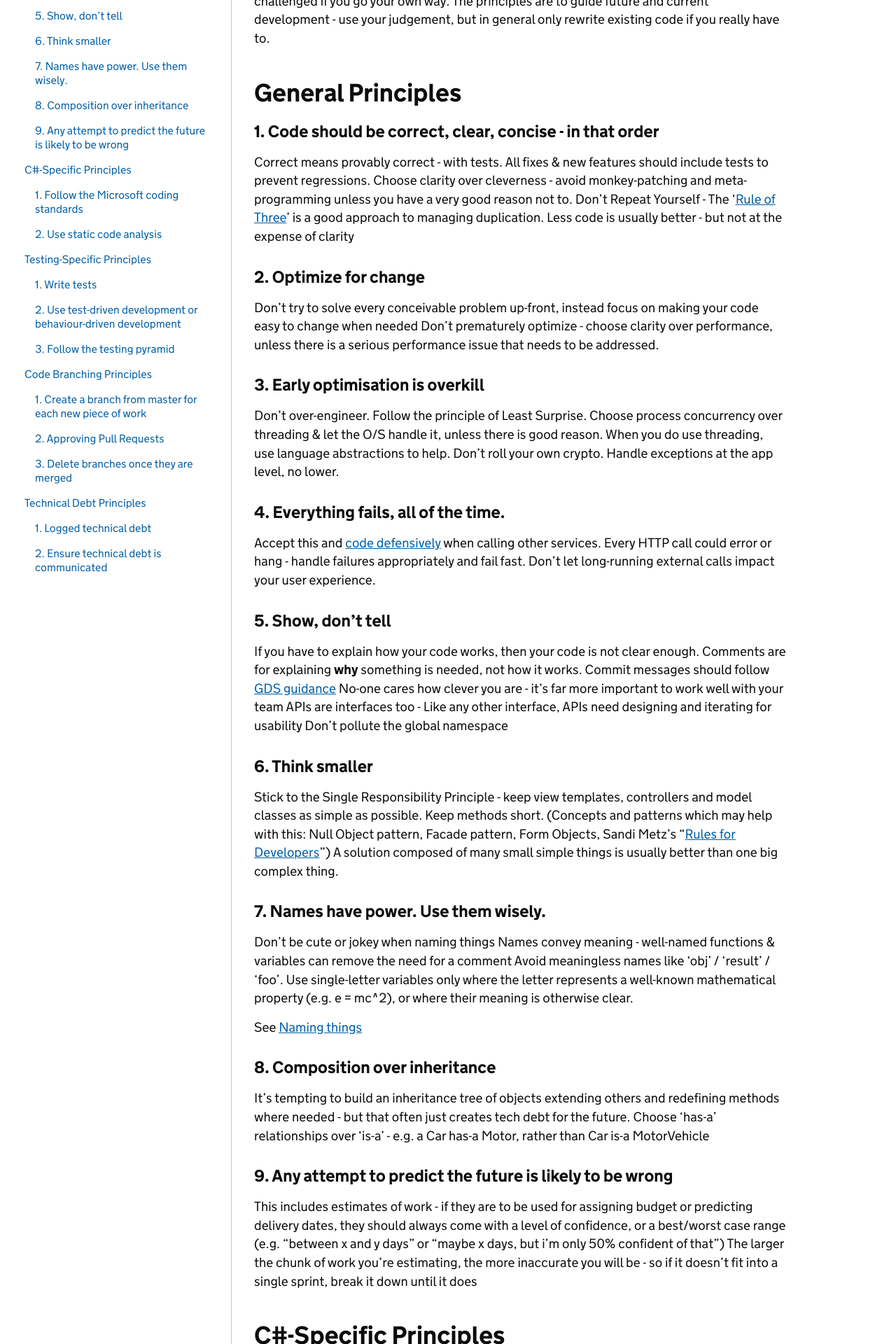
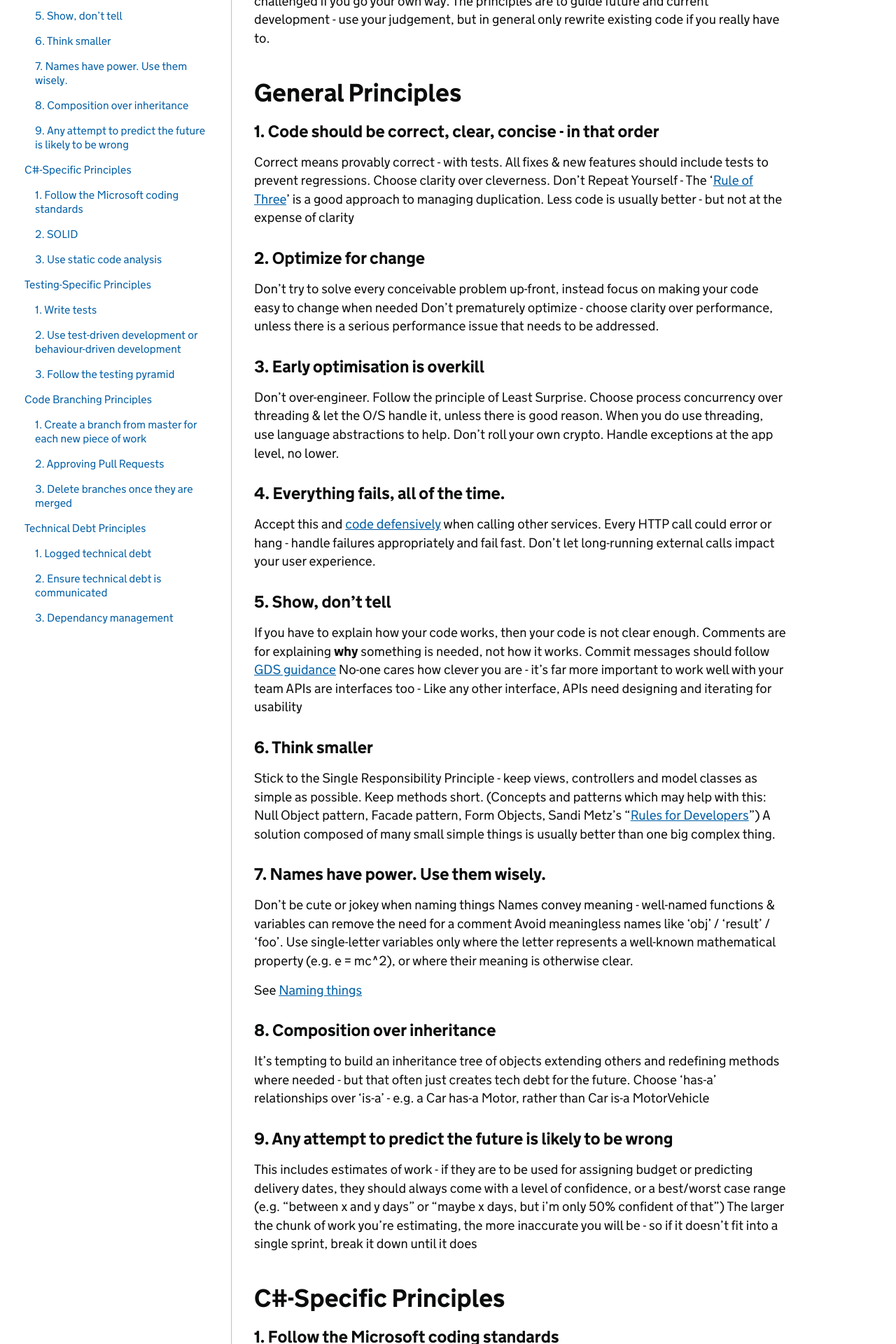
Before and after one commit to SkillsFundingAgency/das-technical-guidance, a Jekyll site: the page built from principles/coding-principles.md, in a window 1280 px wide. Shown: the part 321-2241 px from the top of the page at 70% size. Built offline with Jekyll 4.4.1, drawn with Linux system fonts in a browser that asks for light colours; part of the change alters nothing that is shown; some of the changed text lies outside the part shown.

Commit message:
Removes reference to monkey patching and updates the README with better instructions for running locally

```diff
--- a/principles/coding-principles.md
+++ b/principles/coding-principles.md
@@ -14,7 +14,7 @@ They are guidance, not The Law - there will always be edge cases, but you should
 ### 1. Code should be correct, clear, concise - in that order
 
 Correct means provably correct - with tests. All fixes & new features should include tests to prevent regressions.
-Choose clarity over cleverness - avoid monkey-patching and meta-programming unless you have a very good reason not to.
+Choose clarity over cleverness.
 Don’t Repeat Yourself - The ‘[Rule of Three](https://en.wikipedia.org/wiki/Rule_of_three_(computer_programming))’ is a good approach to managing duplication. Less code is usually better - but not at the expense of clarity
 
 ### 2. Optimize for change
@@ -37,10 +37,9 @@ Comments are for explaining <strong>why</strong> something is needed, not how it
 Commit messages should follow [GDS guidance](https://github.com/alphagov/styleguides/blob/master/git.md)
 No-one cares how clever you are - it’s far more important to work well with your team
 APIs are interfaces too - Like any other interface, APIs need designing and iterating for usability
-Don’t pollute the global namespace
 
 ### 6. Think smaller
-Stick to the Single Responsibility Principle - keep view templates, controllers and model classes as simple as possible. Keep methods short. (Concepts and patterns which may help with this: Null Object pattern, Facade pattern, Form Objects, Sandi Metz’s “[Rules for Developers](https://robots.thoughtbot.com/sandi-metz-rules-for-developers)”)
+Stick to the Single Responsibility Principle - keep views, controllers and model classes as simple as possible. Keep methods short. (Concepts and patterns which may help with this: Null Object pattern, Facade pattern, Form Objects, Sandi Metz’s “[Rules for Developers](https://robots.thoughtbot.com/sandi-metz-rules-for-developers)”)
 A solution composed of many small simple things is usually better than one big complex thing.
 
 ### 7. Names have power. Use them wisely.
@@ -64,7 +63,15 @@ The larger the chunk of work you’re estimating, the more inaccurate you will b
 ### 1. Follow the Microsoft coding standards
 The Microsoft developed [Coding Conventions](https://docs.microsoft.com/en-us/dotnet/csharp/programming-guide/inside-a-program/coding-conventions) were  developed to give a consistent look and feel to C# code so that readers can focus on the content and not the layout. This can help reduce the congitive over-head and enable readers to understand the code more quickly based on their previous experience.
 
-### 2. Use static code analysis
+### 2. SOLID
+Follow [SOLID principles](https://en.wikipedia.org/wiki/SOLID). This will make code more understandable and easier to maintain
+* Single Responsibility -
+* Open/Closed principle
+* Liskov Substitution
+* Interface Segregation
+* Dependency Inversion
+
+### 3. Use static code analysis
 To ensure that code meets the quality criteria of the Apprenticeship Service static code analysis via SonarCloud.io should be utilised and integrated into the build pipelines. The output of this analysis should be reviewed as part of the Code Review process and any issues rectified
 
 ## Testing-Specific Principles
@@ -89,7 +96,7 @@ When the work in the branch is complete create a pull request which can be revie
 When approving pull requests keep in mind the recommendations in the Coding Standards and ensure that any questionable code is challenged appropriately.
 
 ### 3. Delete branches once they are merged
-Once the PR is approved and you are merging back into the master branch ensure that the original branch is deleted. This prevents the repository becming littered with dead branches
+Once the PR is approved and you are merging back into the master branch ensure that the original branch is deleted. This prevents the repository becoming littered with dead branches
 
 ## Technical Debt Principles
 
@@ -99,3 +106,6 @@ Technical Debt should be logged (we curently use Jira to do this) and triaged ta
 
 ### 2. Ensure technical debt is communicated
 When the decision is made to accept technical debt ensure that the decision has been communicated to the relevant people so that it can be understood and prioritised.
+
+### 3. Dependancy management
+Each time a dependency is added to a project whether its an internal or external dependency a potential piece of tech-debt is added. Before a dependency is added it should be considered whether it is truely necessary and only added if the answer is yes.
```
Also changed, not shown: README.md.
